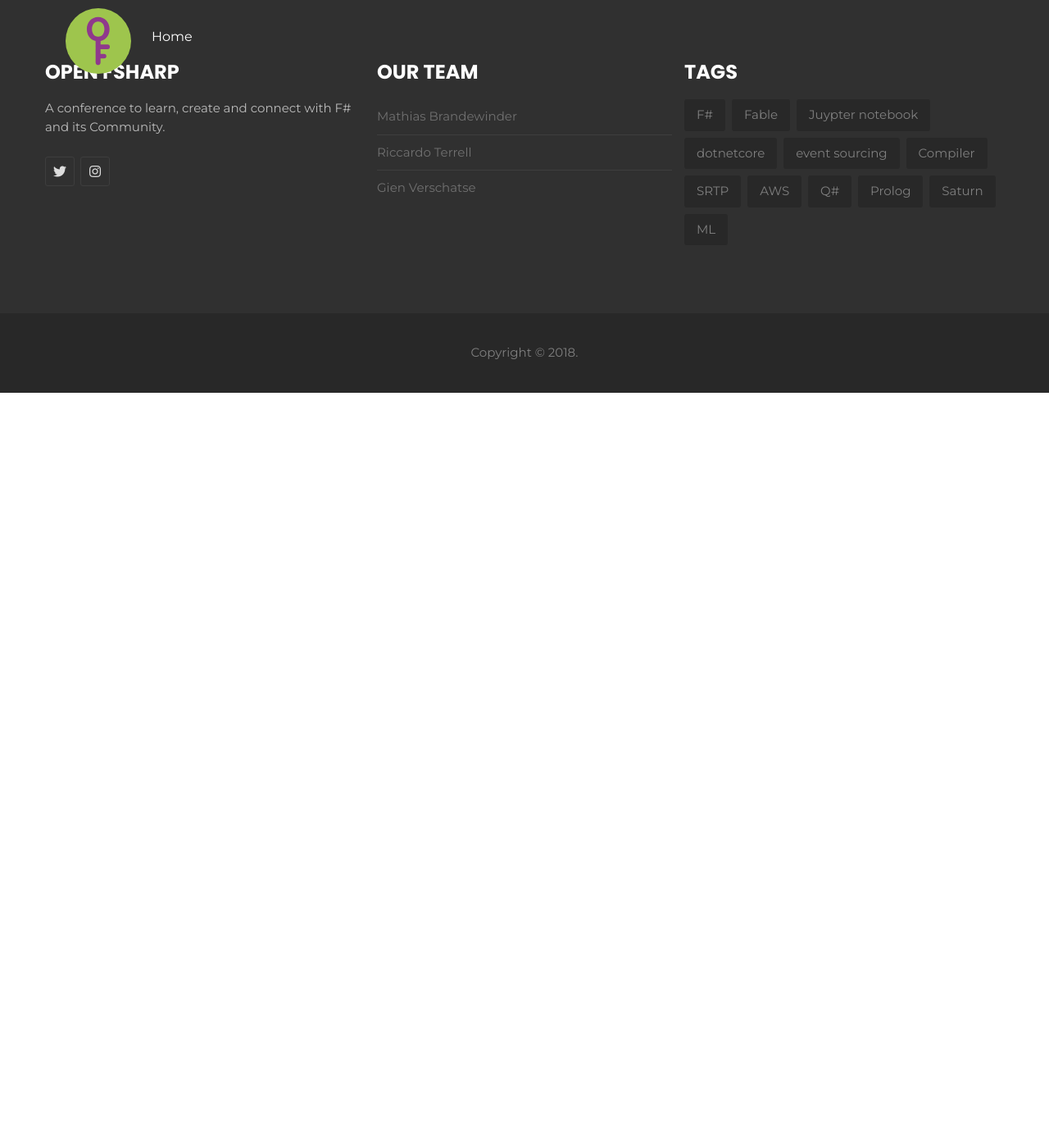
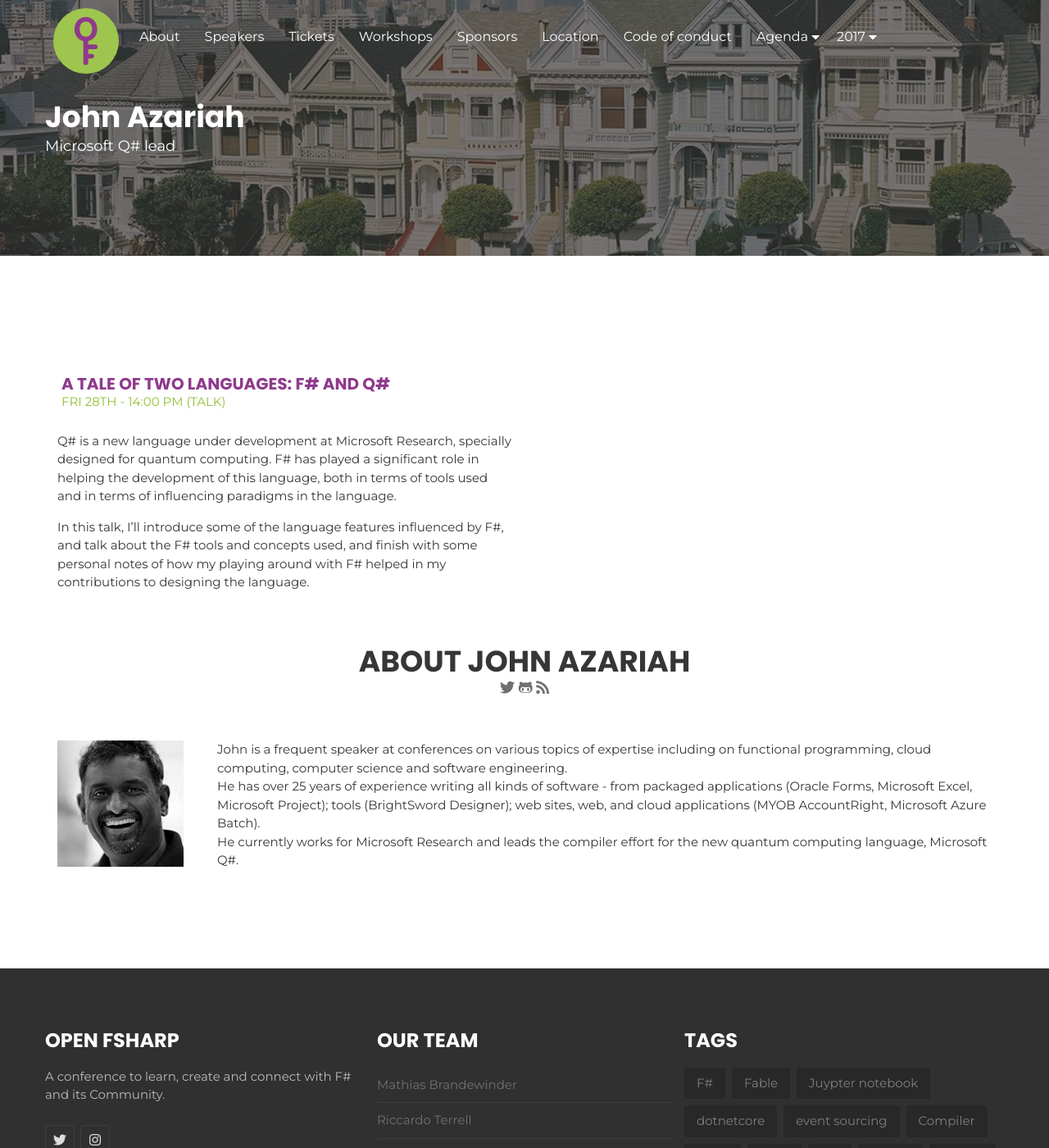
Before and after one commit to open-fsharp/open-fsharp.github.io, a Jekyll site: the page built from speakers/john-azariah.md, in a window 1280 px wide and 1400 px high. Shown: the whole window at 82% size. Built offline with Jekyll 4.4.1, drawn with Linux system fonts in a browser that asks for light colours; nearby versions of some CDN libraries; our own code applies the rules of GitHub Pages for plain Markdown files; comment, search, counter and statistics services are not loaded.

Commit message:
add talk info john azariah

```diff
--- a/index.html
+++ b/index.html
@@ -367,11 +367,11 @@
 					<div class="row">
 						<div class="speaker-item">
 							<div class="speaker-thumb">
-								<a href="#"><img src="{{ site.baseurl }}public/assets/speakers/2018/john-azariah.jpg" alt="John Azariah"></a>
+								<a href="{{ site.baseurl }}speakers/john-azariah/"><img src="{{ site.baseurl }}public/assets/speakers/2018/john-azariah.jpg" alt="John Azariah"></a>
 							</div><!-- /.speaker-thumb -->
 							<div class="speaker-content">
 								<div class="speaker-content-inner">
-									<a href="#" class="speaker-name">JOHN AZARIAH</a>
+									<a href="{{ site.baseurl }}speakers/john-azariah/" class="speaker-name">JOHN AZARIAH</a>
 									<p class="designation">Microsoft Q# Lead</p>
 								</div>
 							</div>
--- a/speakers/john-azariah.md
+++ b/speakers/john-azariah.md
@@ -0,0 +1,54 @@
+---
+layout: speaker
+title: John Azariah
+category: Microsoft Q# lead
+---
+
+<div class="row">
+    <div class="col-md-6">
+        <div class="speaker-talk">
+            <div class="section-head">
+                <h2 class="header-title">A tale of two languages: F# and Q#</h2>
+                    <p class="header-desc">Fri 28th - 14:00 PM (Talk)</p>
+            </div>
+            <div>
+                <p>
+                    Q# is a new language under development at Microsoft Research, specially designed for quantum computing. F# has played a significant role in helping the development of this language, both in terms of tools used and in terms of influencing paradigms in the language.
+                </p>
+                <p>
+                    In this talk, I’ll introduce some of the language features influenced by F#, and talk about the F# tools and concepts used, and finish with some personal notes of how my playing around with F# helped in my contributions to designing the language.
+                </p>
+            </div>
+        </div>
+    </div>
+</div><!-- /.row -->
+<div class="row">
+    <div class="col-md-12">
+        <div class="speaker-about">
+            <div class="section-head">
+                <h2 class="header-title">About {{ page.title }}</h2>
+                <p class="header-desc">
+                    <a href="https://twitter.com/johnazariah"><i class="fab fa-twitter"></i></a>
+					<a href="https://github.com/johnazariah"><i class="fab fa-github-alt"></i></a>
+					<a href="https://johnazariah.github.io/"><i class="fas fa-rss"></i></a>
+                </p>
+            </div>
+            <div class="row">
+                <div class="col-md-2">
+                    <img src="{{ site.baseurl }}public/assets/speakers/2018/john-azariah.jpg" alt="John Azariah" />
+                </div>
+                <div class="col-md-10">
+                    <p>
+                        John is a frequent speaker at conferences on various topics of expertise including on functional programming, cloud computing, computer science and software engineering.
+                    </p>
+                    <p>
+                        He has over 25 years of experience writing all kinds of software - from packaged applications (Oracle Forms, Microsoft Excel, Microsoft Project); tools (BrightSword Designer); web sites, web, and cloud applications (MYOB AccountRight, Microsoft Azure Batch).
+                    </p>
+                    <p>
+                        He currently works for Microsoft Research and leads the compiler effort for the new quantum computing language, Microsoft Q#.
+                    </p>
+                </div>
+            </div>
+        </div>
+    </div>
+</div>
```
